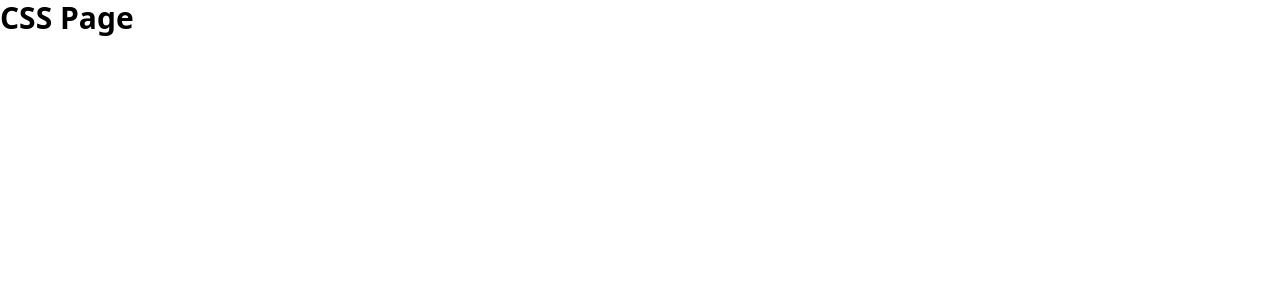
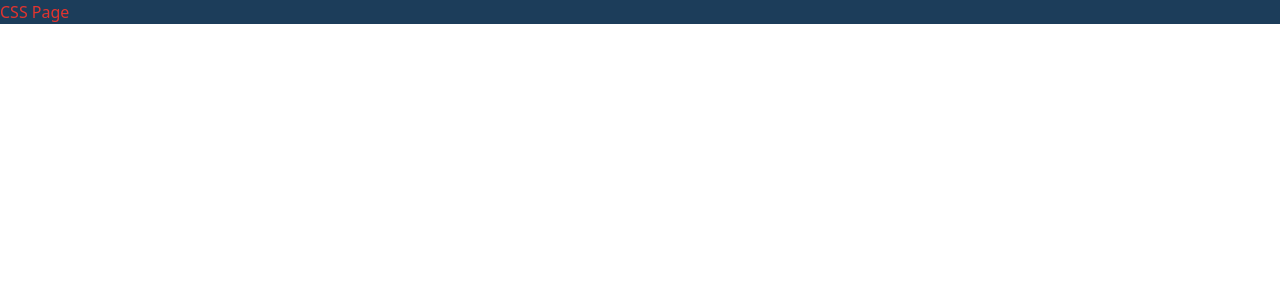
Before and after one commit to codyasbin/nextjs_practice_V16.1.1, a Next.js app: page /css in a window 1280 px wide. Shown: the top 300 px of the page. Built offline with nearby package versions, Linux system fonts and the light colour scheme.

Commit message:
variables added to root css

```diff
--- a/app/css/page.jsx
+++ b/app/css/page.jsx
@@ -1,7 +1,7 @@
 export default function Css() {
     return (
         <>
-        <h1>CSS Page</h1>
+        <h1 className="text-(--danger-color) bg-primary">CSS Page</h1>
         </>
     )
 }
--- a/app/globals.css
+++ b/app/globals.css
@@ -7,6 +7,12 @@
     --danger-color: #e3342f;
 }
 
-h1{
-    @apply text-3xl font-bold ;
+@theme {
+    --color-primary: #1c3d5a;
+    --color-secondary: #fbbf24;
+    --color-accent: #10b981;
 }
+
+/* h1{
+    @apply text-3xl font-bold text-(--main-color);
+} */
```
